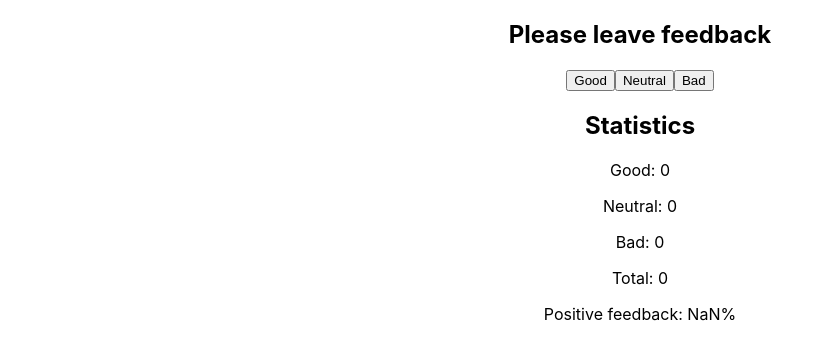
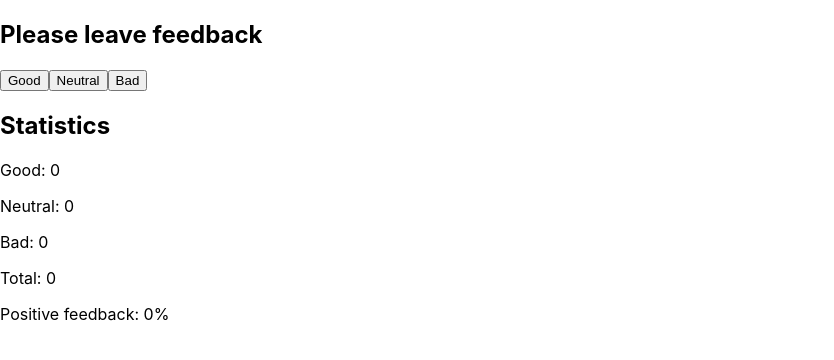
Before and after one commit to patsyuck/goit-react-hw-02-feedback, a React (Create React App) app: page / in a window 1280 px wide. Shown: the top 360 px of the page, without its empty margins (0-834 px from the left). Built offline with nearby package versions, Linux system fonts and the light colour scheme.

Commit message:
Рознесено на окремі компоненти

```diff
--- a/src/App.js
+++ /dev/null
@@ -1,13 +0,0 @@
-import React from 'react';
-import './App.css';
-import { Counter } from './components/Counter';
-
-function App() {
-  return (
-    <div className="App">
-      <Counter />
-    </div>
-  );
-}
-
-export default App;
--- /dev/null
+++ b/src/components/App.js
@@ -0,0 +1,34 @@
+import React, { Component, Fragment } from 'react';
+import './App.css';
+import FeedbackOptions from './Feedback';
+import Statistics from './Statistics';
+import Panel from './Section';
+
+export class App extends Component {
+  state = {
+    good: 0,
+    neutral: 0,
+    bad: 0,
+  };
+
+  incrementFeedback = feedback => () => {
+    this.setState({ [feedback]: this.state[feedback] + 1 });
+  };
+
+  render() {
+    const { good, neutral, bad } = this.state;
+    return (
+      <Fragment>
+        <Panel title="Please leave feedback">
+          <FeedbackOptions
+            options={this.state}
+            onLeaveFeedback={this.incrementFeedback}
+          />
+        </Panel>
+        <Panel title="Statistics">
+          <Statistics good={good} neutral={neutral} bad={bad} />
+        </Panel>
+      </Fragment>
+    );
+  }
+}
--- /dev/null
+++ b/src/components/Feedback.js
@@ -0,0 +1,26 @@
+/*import { Component } from 'react';
+
+export class FeedbackOptions extends Component {
+
+    render() {
+        return (
+            <div>
+                <button onClick={this.incrementGood}>Good</button>
+                <button onClick={this.incrementNeutral}>Neutral</button>
+                <button onClick={this.incrementBad}>Bad</button>
+            </div>
+        )
+    }
+};*/
+
+const FeedbackOptions = ({ options, onLeaveFeedback }) => {
+  return (
+    <div>
+      <button onClick={onLeaveFeedback('good')}>Good</button>
+      <button onClick={onLeaveFeedback('neutral')}>Neutral</button>
+      <button onClick={onLeaveFeedback('bad')}>Bad</button>
+    </div>
+  );
+};
+
+export default FeedbackOptions;
--- /dev/null
+++ b/src/components/Section.js
@@ -0,0 +1,8 @@
+const Panel = ({ title, children }) => (
+  <section>
+    <h2>{title}</h2>
+    {children}
+  </section>
+);
+
+export default Panel;
--- /dev/null
+++ b/src/components/Statistics.js
@@ -0,0 +1,30 @@
+/*import { Component } from 'react';
+
+export class Statistics extends Component {
+
+    render() {
+        return (
+            <div>
+                <p>Good: </p>
+                <p>Neutral: </p>
+                <p>Bad: </p>
+                <p>Total: </p>
+                <p>Positive feedback: %</p>
+            </div>
+        )
+    }
+};*/
+
+const Statistics = ({ good, neutral, bad }) => {
+  return (
+    <div>
+      <p>Good: {good}</p>
+      <p>Neutral: {neutral}</p>
+      <p>Bad: {bad}</p>
+      <p>Total: 0</p>
+      <p>Positive feedback: 0%</p>
+    </div>
+  );
+};
+
+export default Statistics;
--- /dev/null
+++ b/src/components/index.js
@@ -0,0 +1 @@
+export * from './App';
--- a/src/index.js
+++ b/src/index.js
@@ -1,11 +1,11 @@
 import React from 'react';
 import ReactDOM from 'react-dom';
 import './index.css';
-import App from './App';
+import { App } from './components/App';
 
 ReactDOM.render(
   <React.StrictMode>
     <App />
   </React.StrictMode>,
-  document.getElementById('root')
+  document.getElementById('root'),
 );
```
Also changed, not shown: src/components/App.css (renamed from src/App.css), src/components/Notification.js (added), 1 other file (tests, documents, lock files or other folders).
